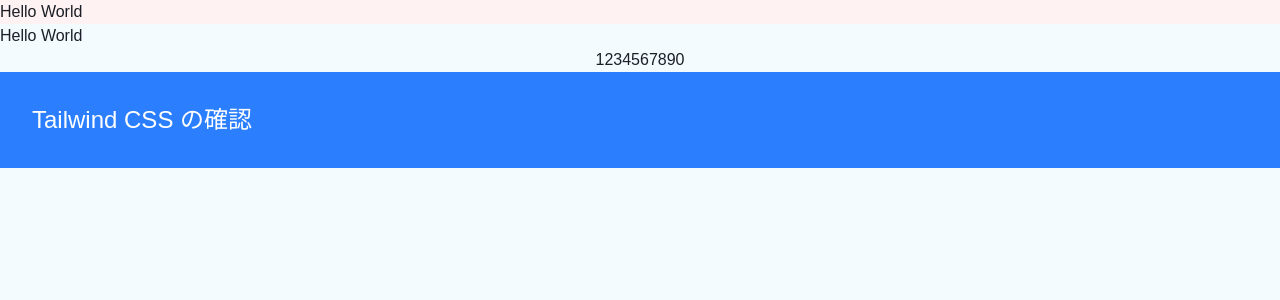
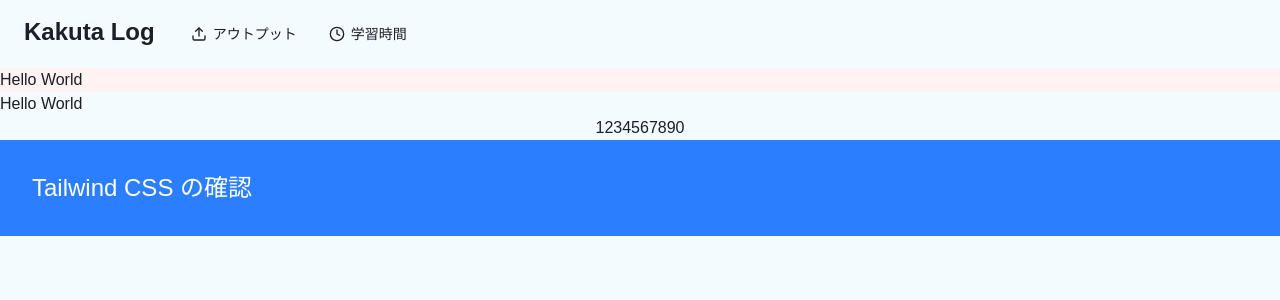
Before and after one commit to kakuta0915/kakuta-log, a Next.js app: page / in a window 1280 px wide. Shown: the top 300 px of the page. Built offline with nearby package versions, Linux system fonts and the light colour scheme.

Commit message:
feat: モバイルサイズのメニュー実装

```diff
--- a/app/page.tsx
+++ b/app/page.tsx
@@ -1,6 +1,9 @@
+import { Header } from "@/components";
+
 export default function Home() {
   return (
     <div>
+      <Header isAuthenticated={false} />
       <p className="bg-red-50">Hello World</p>
       <p>Hello World</p>
       <p className="text-center">1234567890</p>
@@ -10,5 +13,3 @@ export default function Home() {
     </div>
   );
 }
-
-// グローバルCSSで定義しているフォントスタイルをいちいち要素に指定するのは冗長なので、コンポーネントではなく、ページで指定することで、コンポーネント内ではフォントスタイルを指定する必要がなくなる。のでは？
--- /dev/null
+++ b/components/Layouts/Header/index.tsx
@@ -0,0 +1,52 @@
+"use client";
+
+import Link from "next/link";
+import { usePathname, useRouter } from "next/navigation";
+import { Menu, X } from "lucide-react";
+import { useState } from "react";
+import { Nav } from "@/components";
+
+export default function Header({
+  isAuthenticated,
+}: {
+  isAuthenticated: boolean;
+}) {
+  const [menuOpen, setMenuOpen] = useState(false);
+
+  return (
+    <>
+      <header className="flex p-4 px-6">
+        <Link href="/" className="text-2xl font-bold">
+          Kakuta Log
+        </Link>
+
+        <Nav isAuthenticated={isAuthenticated} variant="desktop" />
+
+        {/* ハンバーガーメニュー */}
+        <button
+          type="button"
+          aria-label={menuOpen ? "メニューを閉じる" : "メニューを開く"}
+          aria-expanded={menuOpen}
+          onClick={() => setMenuOpen((v) => !v)}
+          className="flex h-8 w-8 items-center justify-center rounded-full border border-line text-fg sm:hidden"
+        >
+          {menuOpen ? <X size={16} /> : <Menu size={16} />}
+        </button>
+
+        {menuOpen && (
+          <div className="fade-in border-t border-line bg-surface px-4 pb-4 sm:hidden">
+            <Nav
+              isAuthenticated={isAuthenticated}
+              variant="mobile"
+              onNavigate={() => setMenuOpen(false)}
+            />
+          </div>
+        )}
+      </header>
+    </>
+  );
+}
+
+// 1. ハンバーガーメニュー実装からスタート
+// 2. Navコンポーネント
+// 3. 認証機能実装
--- /dev/null
+++ b/components/Nav/index.tsx
@@ -0,0 +1,84 @@
+"use client";
+
+import Link from "next/link";
+import { usePathname } from "next/navigation";
+import { Clock, ListChecks, Upload } from "lucide-react";
+
+const NAV = [
+  {
+    id: "output-link",
+    href: "/output",
+    label: "アウトプット",
+    Icon: Upload,
+    authOnly: false,
+  },
+  {
+    id: "learning-time-link",
+    href: "/learning-time",
+    label: "学習時間",
+    Icon: Clock,
+    authOnly: false,
+  },
+  {
+    id: "task-link",
+    href: "/tasks",
+    label: "タスク",
+    Icon: ListChecks,
+    authOnly: true,
+  },
+];
+
+type NavProps = {
+  isAuthenticated: boolean;
+  variant: "desktop" | "mobile";
+  onNavigate?: () => void;
+};
+
+export default function Nav({
+  isAuthenticated,
+  variant,
+  onNavigate,
+}: NavProps) {
+  const pathname = usePathname();
+  const items = NAV.filter((item) => !item.authOnly || isAuthenticated);
+  const isMobile = variant === "mobile";
+
+  return (
+    <nav
+      aria-label={isMobile ? "モバイルメニュー" : "メイン"}
+      className={
+        isMobile
+          ? "flex flex-col"
+          : "ml-2 hidden items-center gap-0.5 sm:flex lg:ml-6 lg:gap-2"
+      }
+    >
+      {items.map(({ id, href, label, Icon }) => {
+        const active = pathname === href;
+
+        return (
+          <Link
+            key={id}
+            id={isMobile ? undefined : id}
+            href={href}
+            onClick={onNavigate}
+            aria-current={active ? "page" : undefined}
+            className={
+              isMobile
+                ? `flex items-center gap-3 rounded-lg px-3 py-3 text-[15px] ${
+                    active ? "bg-accent/10 font-bold text-accent" : "text-fg"
+                  }`
+                : `flex items-center gap-1.5 rounded-md px-2.5 py-2 text-xs transition-colors lg:px-3 lg:text-sm ${
+                    active
+                      ? "font-bold text-accent"
+                      : "text-fg hover:text-accent"
+                  }`
+            }
+          >
+            <Icon size={isMobile ? 18 : 16} />
+            {label}
+          </Link>
+        );
+      })}
+    </nav>
+  );
+}
--- /dev/null
+++ b/components/index.ts
@@ -0,0 +1,2 @@
+export { default as Header } from "./Layouts/Header";
+export { default as Nav } from "./Nav";
--- a/package.json
+++ b/package.json
@@ -9,6 +9,7 @@
     "lint": "eslint"
   },
   "dependencies": {
+    "lucide-react": "^1.61.0",
     "next": "16.4.2",
     "react": "19.3.0",
     "react-dom": "19.3.0"
```
Also changed, not shown: 1 other file (tests, documents, lock files or other folders).
